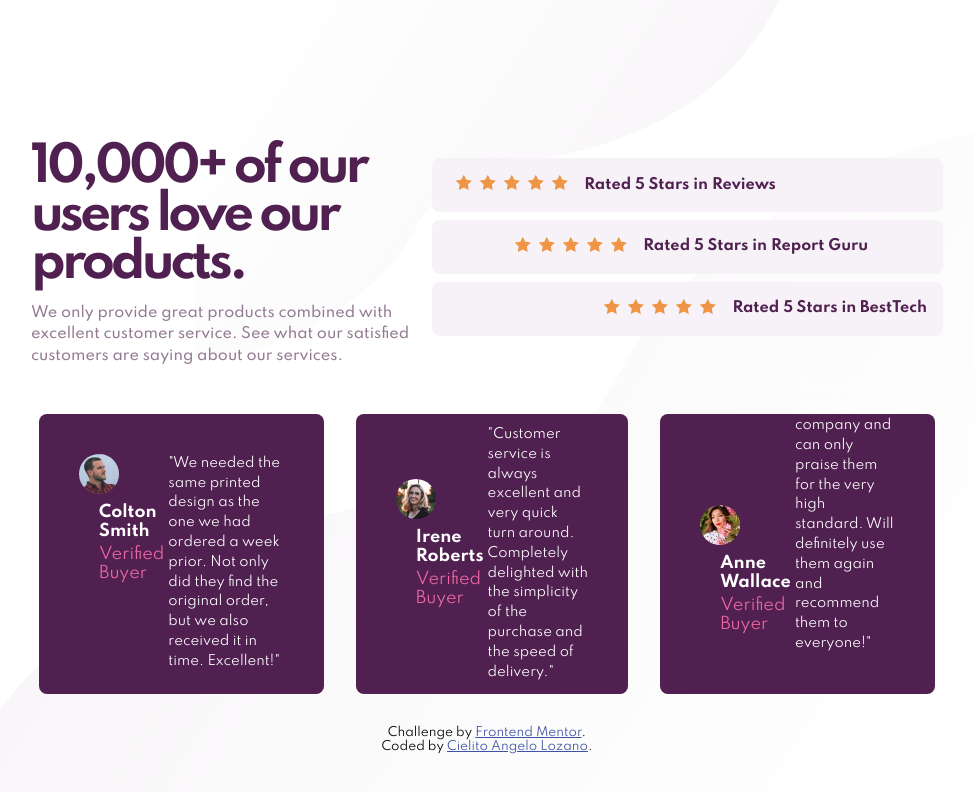
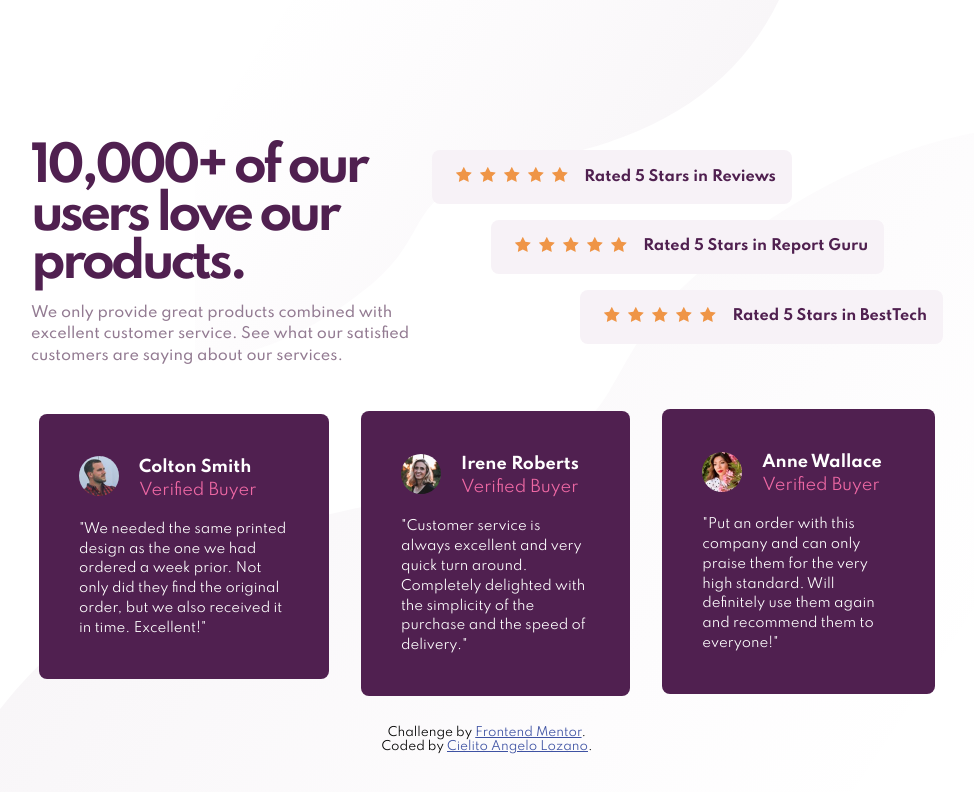
Before and after one commit to cielitoangelo/social-proof-section, a plain HTML site: page index.html in a window 1280 px wide. Shown: the whole page, without its empty margins (153-1127 px from the left). Drawn offline with Linux system fonts and the light colour scheme.

Commit message:
Update index.html

```diff
--- a/index.html
+++ b/index.html
@@ -36,7 +36,8 @@
             See what our satisfied customers are saying about our services.</p>
         </div>
         <div class="ratings">
-          <div class="rating rating1">
+          <div class="rating1">
+            <div class="rating">
               <div class="rating-stars">
                 <img src="images/icon-star.svg">
                 <img src="images/icon-star.svg">
@@ -48,7 +49,9 @@
                 <p>Rated 5 Stars in Reviews</p>
               </div>
             </div>
-          <div class="rating rating2">
+          </div>
+          <div class="rating2">
+            <div class="rating">
               <div class="rating-stars">
                 <img src="images/icon-star.svg">
                 <img src="images/icon-star.svg">
@@ -60,7 +63,9 @@
                 <p>Rated 5 Stars in Report Guru</p>
               </div>
             </div>
-          <div class="rating rating3">
+          </div>
+          <div class="rating3">
+            <div class="rating">
               <div class="rating-stars">
                 <img src="images/icon-star.svg">
                 <img src="images/icon-star.svg">
@@ -74,10 +79,12 @@
             </div>
           </div>
         </div>
+      </div>
 
       <div class="bottom">
         <div class="cards">
-          <div class="card card1">
+          <div class="card1">
+            <div class="card">
               <div class="card-header">
                 <div class="left">
                   <img src="images/image-colton.jpg" alt="colton">
@@ -93,8 +100,9 @@
                   Excellent!"</p>
               </div>
             </div>
-
-          <div class="card card2">
+          </div>
+          <div class="card2">
+            <div class="card">
               <div class="card-header">
                 <div class="left">
                   <img src="/images/image-irene.jpg" alt="colton">
@@ -109,8 +117,9 @@
                   delighted with the simplicity of the purchase and the speed of delivery."</p>
               </div>
             </div>
-
-          <div class="card card3">
+          </div>
+          <div class="card3">
+            <div class="card">
               <div class="card-header">
                 <div class="left">
                   <img src="/images/image-anne.jpg" alt="colton">
@@ -127,6 +136,7 @@
             </div>
           </div>
         </div>
+      </div>
 
       <div class="attribution">
         Challenge by <a href="https://www.frontendmentor.io?ref=challenge" target="_blank">Frontend Mentor</a>.<br>
```
Lines whose indentation alone changed are shown as unchanged.
